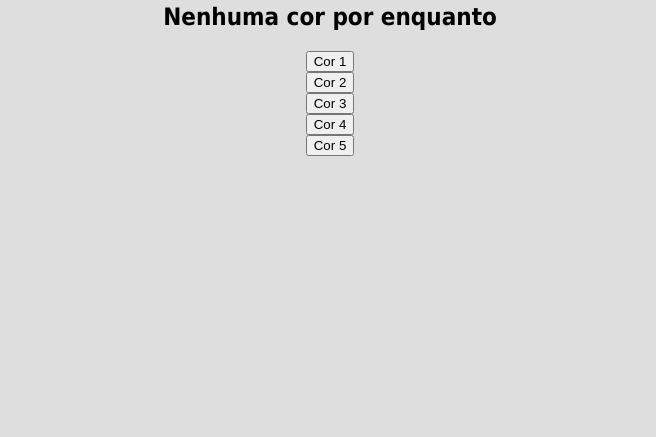
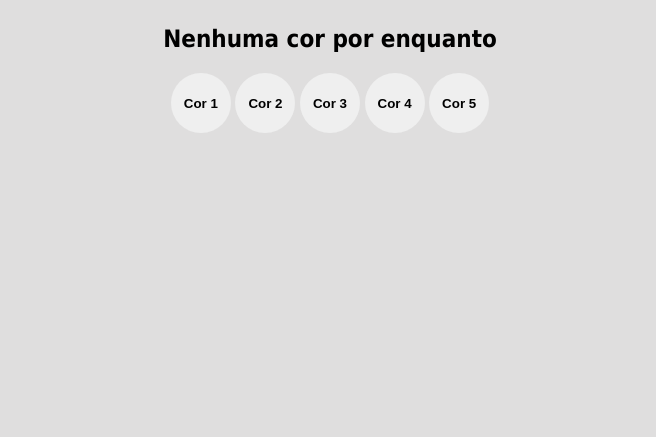
Before and after one commit to Zander2023/projeto-para-estudos, a plain HTML site: page index.html in a window 1280 px wide. Shown: the part 379-816 px from the top of the page, without its empty margins (318-974 px from the left). Drawn offline with Linux system fonts and the light colour scheme.

Commit message:
ajustes no HTML

```diff
--- a/index.html
+++ b/index.html
@@ -4,19 +4,21 @@
 <head>
     <meta charset="UTF-8">
     <meta name="viewport" content="width=device-width, initial-scale=1.0">
-    <title>Troque a cor</title>
     <link rel="stylesheet" href="css/style.css">
     <script src="javascript/script.js" defer></script>
+    <title>Troque a cor</title>
 </head>
 
 <body>
     <h1>Clique nos botões para alterar a cor!</h1>
     <h2>Nenhuma cor por enquanto</h2>
-    <button>Cor 1</button>
-    <button>Cor 2</button>
-    <button>Cor 3</button>
-    <button>Cor 4</button>
-    <button>Cor 5</button>
+    <div class="colecao-botoes">
+        <button class="botao">Cor 1</button>
+        <button class="botao">Cor 2</button>
+        <button class="botao">Cor 3</button>
+        <button class="botao">Cor 4</button>
+        <button class="botao">Cor 5</button>
+    </div>
 </body>
 
 </html>
```
